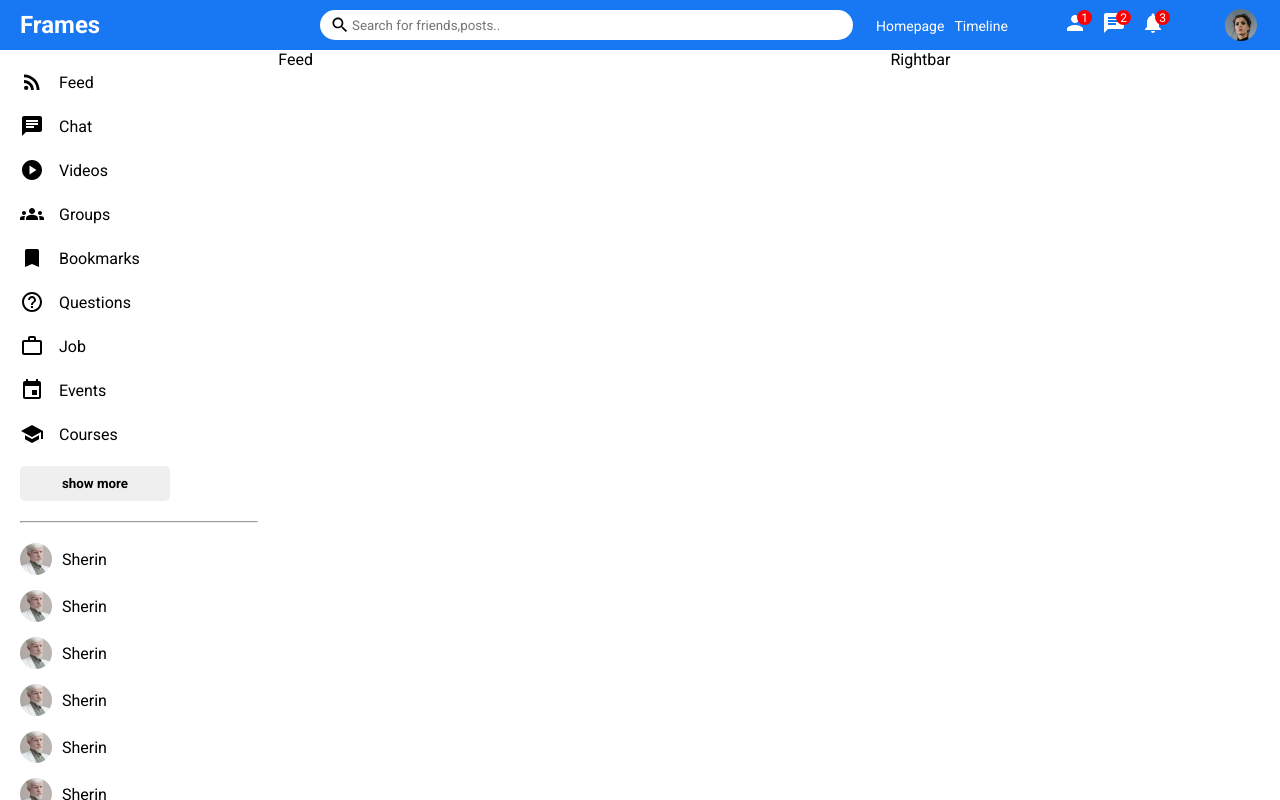
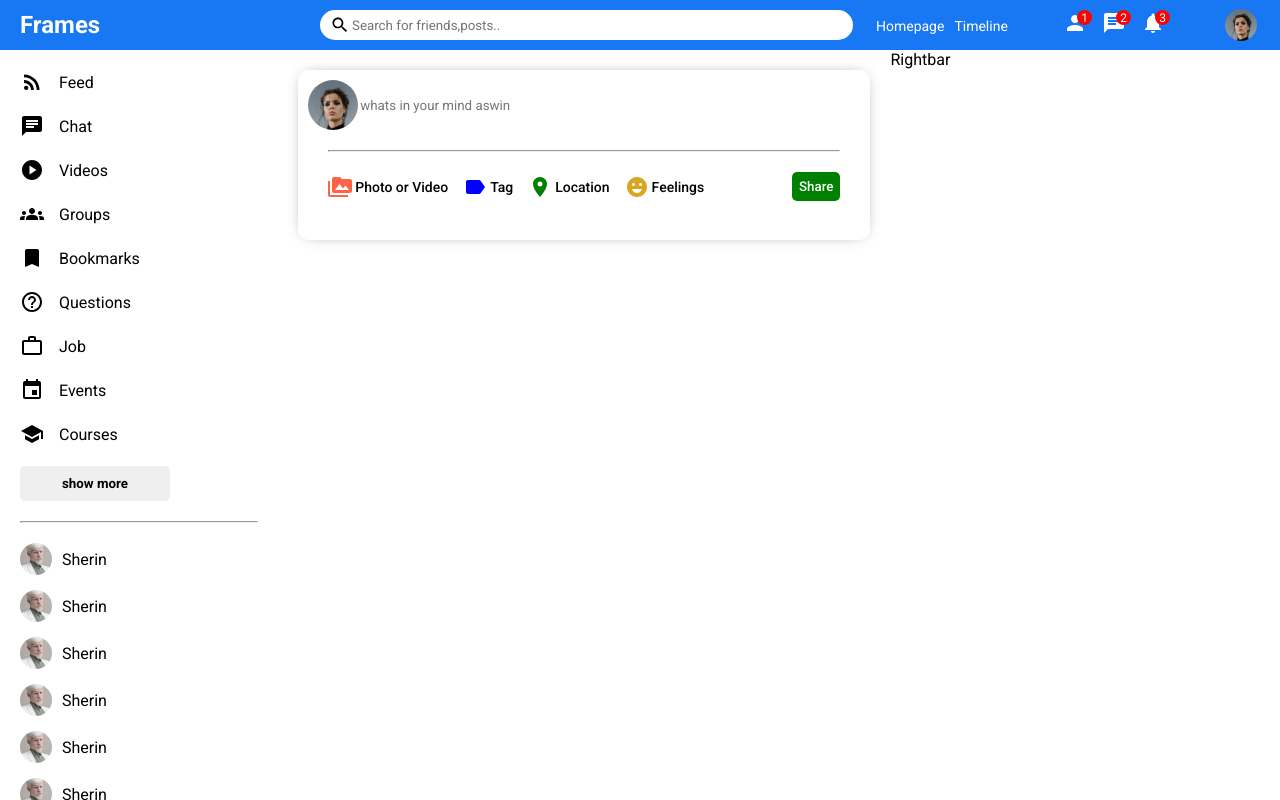
Before and after one commit to ASWIN-PALAYAD/frames, a React (Vite) app in the folder client/: page / in a window 1280 px wide. Built offline with nearby package versions, Linux system fonts and the light colour scheme.

Commit message:
UI share field completed

```diff
--- a/client/src/components/feed/Feed.jsx
+++ b/client/src/components/feed/Feed.jsx
@@ -1,8 +1,13 @@
+import Share from '../share/Share'
 import './feed.css'
 
 const Feed = () => {
   return (
-    <div className='feed'>Feed</div>
+    <div className='feed'>
+      <div className="feedWrapper">
+        <Share/>
+      </div>
+    </div>
   )
 }
 
--- a/client/src/components/feed/feed.css
+++ b/client/src/components/feed/feed.css
@@ -1,3 +1,6 @@
 .feed{
     flex: 5.5;
 }
+.feedWrapper{
+    padding: 20px;
+}
--- /dev/null
+++ b/client/src/components/share/Share.jsx
@@ -0,0 +1,39 @@
+import './share.css'
+import {PermMedia,Label,Room,EmojiEmotions} from '@mui/icons-material';
+
+const Share = () => {
+  return (
+    <div className='share'>
+        <div className="shareWrapper">
+            <div className="shareTop">
+                <img className='shareProfileImg' src="/assets/person/1.jpeg" alt="profile" />
+                <input className='shareInput' type="text" placeholder='whats in your mind aswin' />
+            </div>
+            <hr className="shareHr" />
+            <div className="shareBottom">
+                <div className="shareOptions">
+                    <div className="shareOption">
+                        <PermMedia htmlColor='tomato' className='shareIcon'/>
+                        <span className='shareOptionText'>Photo or Video</span>
+                    </div>
+                    <div className="shareOption">
+                        <Label htmlColor='blue' className='shareIcon'/>
+                        <span className='shareOptionText'>Tag</span>
+                    </div>
+                    <div className="shareOption">
+                        <Room htmlColor='green'  className='shareIcon'/>
+                        <span className='shareOptionText'>Location</span>
+                    </div>
+                    <div className="shareOption">
+                        <EmojiEmotions htmlColor='goldenrod' className='shareIcon'/>
+                        <span className='shareOptionText'>Feelings</span>
+                    </div>
+                </div>
+                <button className='shareButton'>Share</button>
+            </div>
+        </div>
+    </div>
+  )
+}
+
+export default Share
--- /dev/null
+++ b/client/src/components/share/share.css
@@ -0,0 +1,66 @@
+.share {
+    width: 100%;
+    height: 170px;
+    border-radius: 10px;
+    -webkit-box-shadow: 0px 0px 16px -8px rgba(0, 0, 0, 0.68);
+    box-shadow: 0px 0px 16px -8px rgba(0, 0, 0, 0.68);
+  }
+
+  .shareWrapper {
+    padding: 10px;
+  }
+.shareTop{
+    display: flex;
+    align-items: center;
+}
+  .shareProfileImg{
+    width: 50px;
+    height: 50px;
+    border-radius: 50%;
+    object-fit: cover;
+    margin-right: 10pz;
+  }
+
+  .shareInput{
+    border: none;
+    width: 88%;
+  }
+  .shareInput:focus{
+    outline: none;
+  }
+  .shareHr{
+    margin: 20px;
+  }
+  .shareBottom{
+    display: flex;
+    align-items: center;
+    justify-content: space-between;
+  }
+  .shareOptions{
+    display: flex;
+    margin-left: 20px;
+  }
+  .shareOption{
+    display: flex;
+    align-items: center;
+    margin-right: 15px;
+    cursor: pointer;
+  }
+  .shareIcon{
+    font-size: 8px;
+    margin-right: 3px;
+  }
+  .shareOptionText{
+    font-size: 14px;
+    font-weight:500;
+  }
+  .shareButton{
+    border: none;
+    padding: 7px;
+    border-radius: 5px;
+    background-color: green;
+    font-weight: 500;
+    margin-right: 20px;
+    cursor: pointer;
+    color: white;
+  }
```
